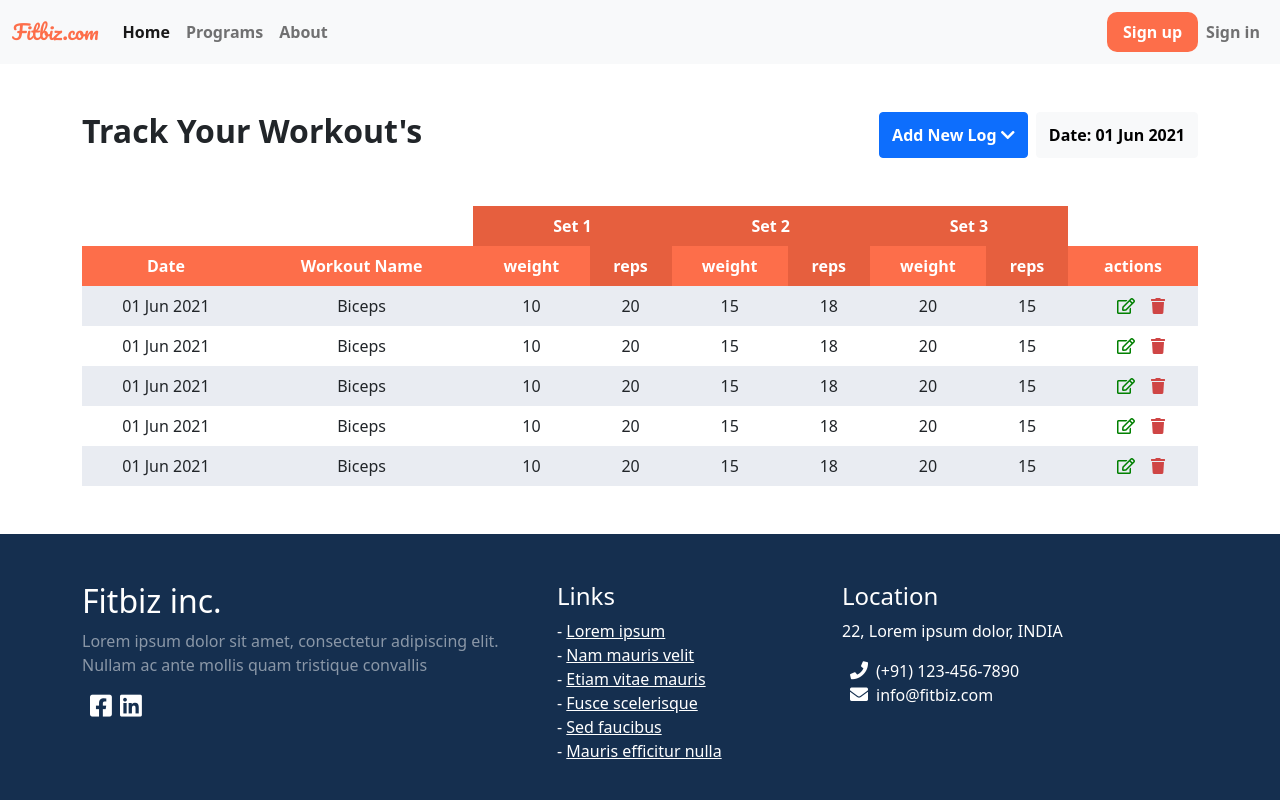
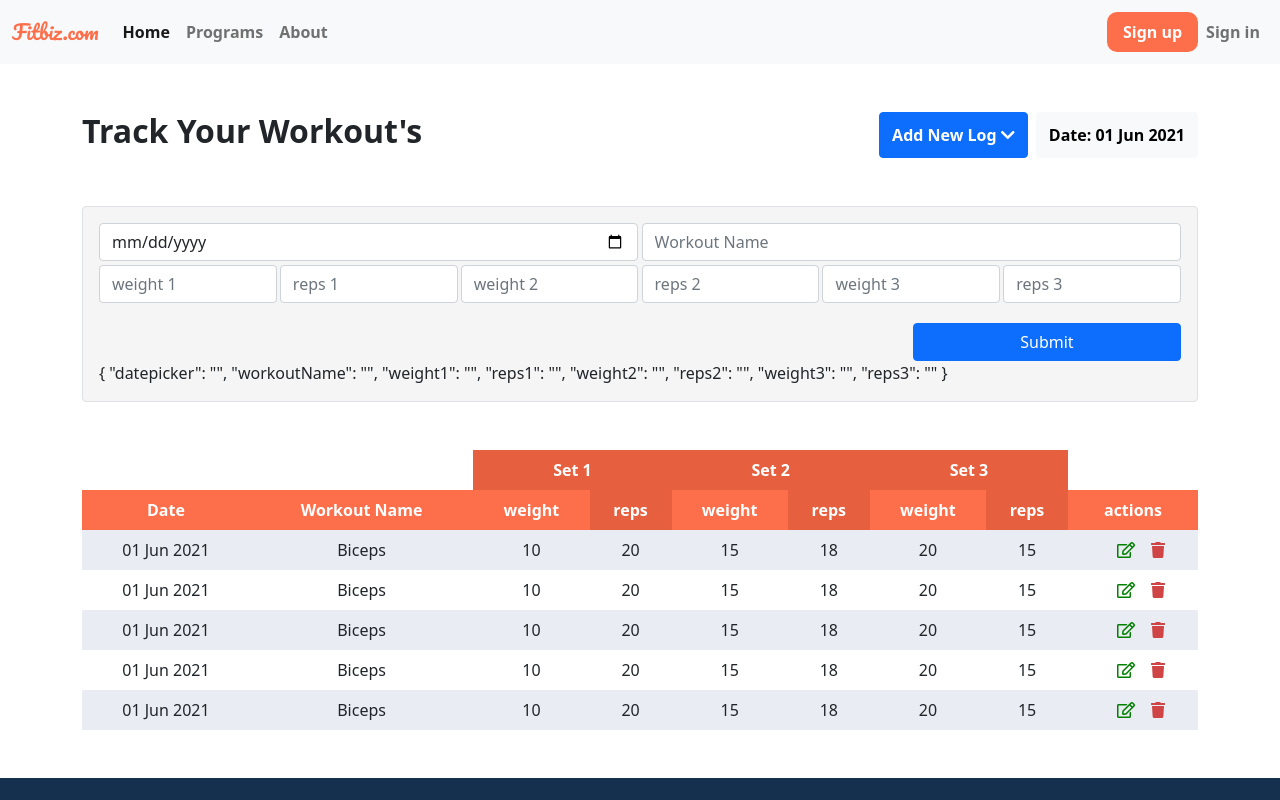
Before and after one commit to iamshubhamjangle/fitbiz-frontend, an Angular app: page /track-workout in a window 1280 px wide. Shown: the top 800 px of the page. Built offline with nearby package versions, Linux system fonts and the light colour scheme.

Commit message:
Added two way data binding

```diff
--- a/src/app/components/tracking/gym/gym.component.html
+++ b/src/app/components/tracking/gym/gym.component.html
@@ -18,32 +18,43 @@
 
     <!-- Add New Form -->
     <div class="border rounded p-3" id="inputFormStyle" *ngIf="showMyContainer">
-        <form #form="ngForm">
 
+        <form #form="ngForm" (ngSubmit)="onSubmit(form)">
             <div class="row">
                 <div class="col-12 col-xl-6 col-xxl-3 mb-1 mb-xxl-0">
-                  <input type="date" class="form-control" name="datepicker" aria-label="Date picker" ngModel>
+                  <input type="date" class="form-control" name="datepicker" aria-label="Date picker"
+                        [(ngModel)]="workout.date">
                 </div>
                 <div class="col-12 col-xl-6 col-xxl-3 mb-1 mb-xxl-0">
-                  <input type="text" class="form-control" name="workoutName" placeholder="Workout Name" aria-label="Workout Name" ngModel>
+                  <input type="text" class="form-control" name="workoutName" placeholder="Workout Name"
+                        aria-label="Workout Name" [(ngModel)]="workout.workoutName" #workoutName="ngModel"
+                         required>
+                </div>
+                <!-- [class.field-error]="form.submitted" -->
+                <!-- form.submitted && workoutName.invalid -->
+                <div class="col-6 col-xl-2 col-xxl-1 mb-1 mb-xxl-0">
+                    <input type="number" class="form-control" name="weight1" placeholder="weight 1" min="0" max="999"
+                        aria-label="Weight1" [(ngModel)]="workout.weight1" required>
                 </div>
                 <div class="col-6 col-xl-2 col-xxl-1 mb-1 mb-xxl-0">
-                    <input type="number" class="form-control" name="weight1" placeholder="Weight 1" min="0" max="999" aria-label="Weight1" ngModel>
+                    <input type="number" class="form-control" name="reps1" placeholder="reps 1" min="0" max="999"
+                        aria-label="reps1" [(ngModel)]="workout.rep1" required>
                 </div>
                 <div class="col-6 col-xl-2 col-xxl-1 mb-1 mb-xxl-0">
-                    <input type="number" class="form-control" name="reps1" placeholder="reps 1" min="0" max="999" aria-label="reps1" ngModel>
+                    <input type="number" class="form-control" name="weight2" placeholder="weight 2" min="0" max="999"
+                        aria-label="Weight2" [(ngModel)]="workout.weight2" required>
                 </div>
                 <div class="col-6 col-xl-2 col-xxl-1 mb-1 mb-xxl-0">
-                    <input type="number" class="form-control" name="weight2" placeholder="Weight 2" min="0" max="999" aria-label="Weight2" ngModel>
+                    <input type="number" class="form-control" name="reps2" placeholder="reps 2" min="0" max="999"
+                        aria-label="reps2" [(ngModel)]="workout.rep2" required>
                 </div>
                 <div class="col-6 col-xl-2 col-xxl-1 mb-1 mb-xxl-0">
-                    <input type="number" class="form-control" name="reps2" placeholder="reps 2" min="0" max="999" aria-label="reps2" ngModel>
+                    <input type="number" class="form-control" name="weight3" placeholder="weight 3" min="0" max="999"
+                        aria-label="Weight3" [(ngModel)]="workout.weight3" required>
                 </div>
                 <div class="col-6 col-xl-2 col-xxl-1 mb-1 mb-xxl-0">
-                    <input type="number" class="form-control" name="weight3" placeholder="Weight 3" min="0" max="999" aria-label="Weight3" ngModel>
-                </div>
-                <div class="col-6 col-xl-2 col-xxl-1 mb-1 mb-xxl-0">
-                    <input type="number" class="form-control" name="reps3" placeholder="reps 3" min="0" max="999" aria-label="reps3" ngModel>
+                    <input type="number" class="form-control" name="reps3" placeholder="reps 3" min="0" max="999"
+                        aria-label="reps3" [(ngModel)]="workout.rep3" required>
                 </div>
             </div>
             <div class="row justify-content-end mt-3">
@@ -54,6 +65,7 @@
         </form>
 
         {{ form.value | json }}
+
     </div>
 
 
--- a/src/app/components/tracking/gym/gym.component.ts
+++ b/src/app/components/tracking/gym/gym.component.ts
@@ -1,6 +1,7 @@
 import { Component, OnInit } from '@angular/core';
 import * as $ from "jquery";
-import { FormsModule } from '@angular/forms';
+import { FormsModule, NgForm } from '@angular/forms';
+import { Workout } from 'src/app/data/workout';
 
 @Component({
   selector: 'app-gym',
@@ -9,16 +10,34 @@ import { FormsModule } from '@angular/forms';
 })
 export class GymComponent implements OnInit {
 
+  originalWorkout : Workout = {
+    id: Date.toString(),
+    date: '',
+    workoutName: '',
+    weight1: '',
+    rep1: '',
+    weight2: '',
+    rep2: '',
+    weight3: '',
+    rep3: ''
+  }
+
+  workout : Workout = { ...this.originalWorkout };
+
   constructor() { }
 
   ngOnInit(): void {
   }
 
-  showMyContainer: boolean = false;
+  showMyContainer: boolean = true;
 
   demoButtonClick() {
     this.showMyContainer = !this.showMyContainer;
     $('i').toggleClass('fa-chevron-down fa-chevron-up');
   }
 
+  onSubmit(form: NgForm){
+    console.log('in onSubmit: ' + form.submitted + " form valid " + form.valid);
+  }
+
 }
--- /dev/null
+++ b/src/app/data/workout.ts
@@ -0,0 +1,11 @@
+export interface Workout {
+    id: string,
+    date: string,
+    workoutName: string,
+    weight1: string,
+    weight2: string,
+    weight3: string,
+    rep1: string,
+    rep2: string,
+    rep3: string,
+}
--- a/src/styles.css
+++ b/src/styles.css
@@ -1 +1,9 @@
 /* You can add global styles to this file, and also import other style files */
+/*
+.ng-invalid:not(form).ng-touched {
+    border: 1px solid red;
+}
+*/
+.field-error {
+    border: 1px solid red;
+}
```
